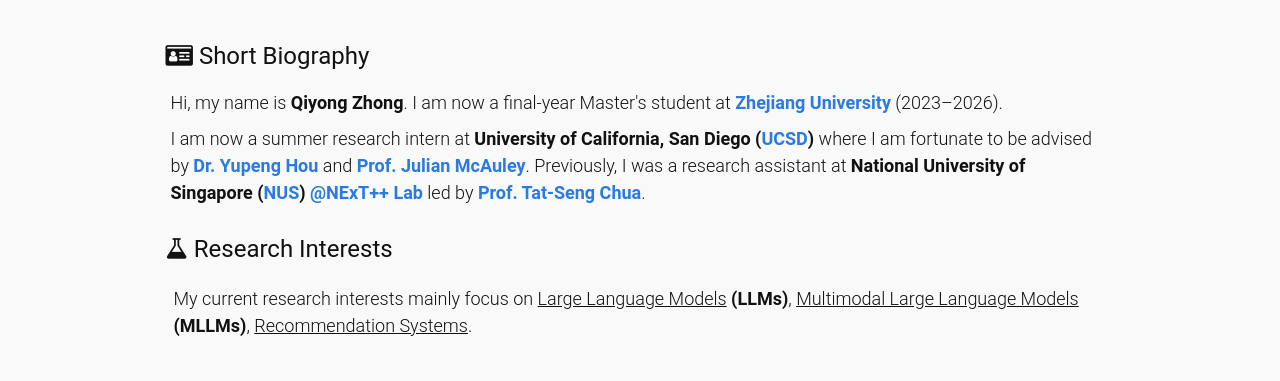
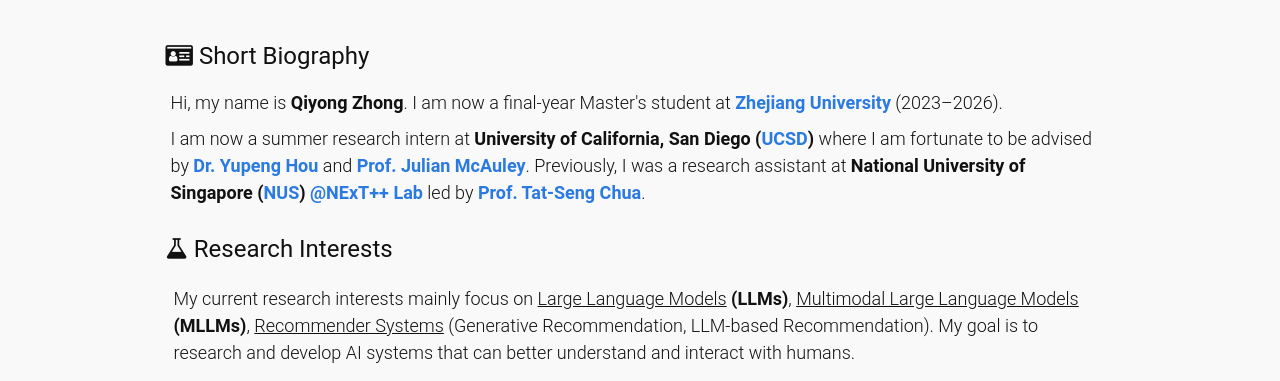
Before and after one commit to YYYZ1234/YYYZ1234.github.io, a plain HTML site: page index.html in a window 1280 px wide. Shown: the part 382-763 px from the top of the page. Drawn offline with Linux system fonts and the light colour scheme; some icons are missing; a web font is replaced by a local one.

Commit message:
'v2-mod'

```diff
--- a/index.html
+++ b/index.html
@@ -321,7 +321,7 @@ height="0" width="0" style="display:none;visibility:hidden"></iframe></noscript>
         <td width="90%">
 
           My current research interests mainly focus on <u>Large Language Models</u> <strong>(LLMs)</strong>, <u>Multimodal Large Language Models</u> <strong>(MLLMs)</strong>,
-            <u>Recommendation Systems</u>. <br>
+            <u>Recommender Systems</u> (Generative Recommendation, LLM-based Recommendation). My goal is to research and develop AI systems that can better understand and interact with humans.<br>
 
 
 
```
